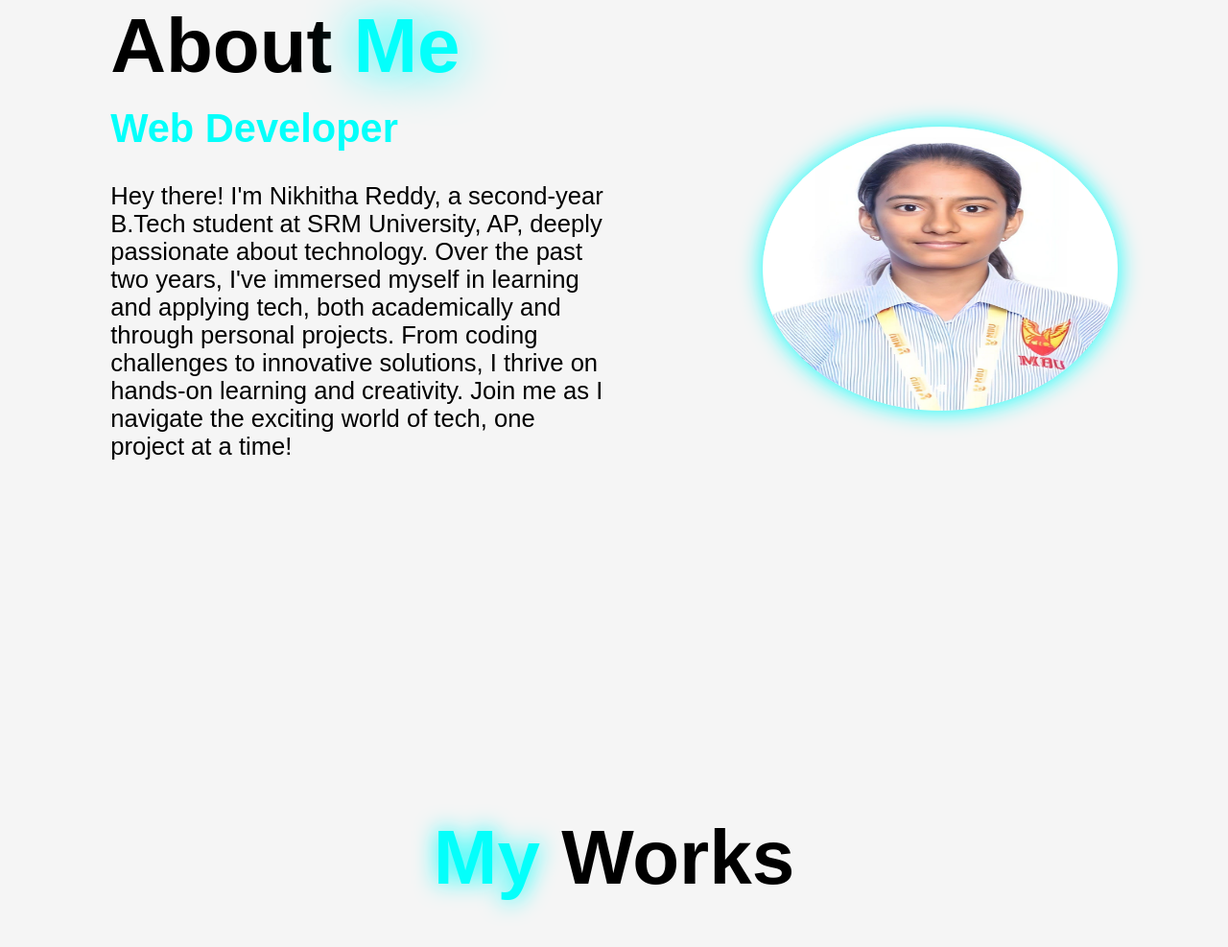
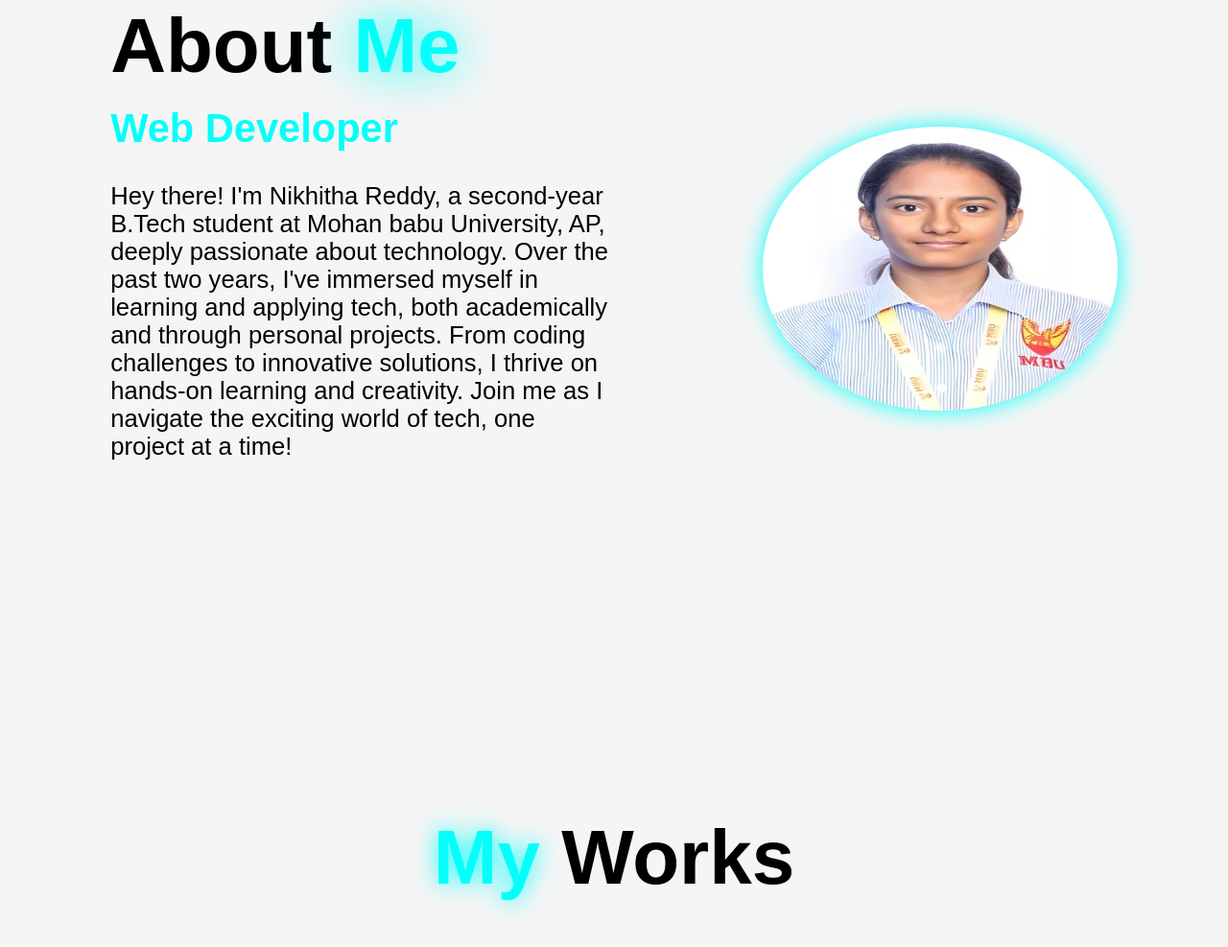
Before and after one commit to nikhitha114/student-portpholio, a plain HTML site: page index.html in a window 1280 px wide. Shown: the part 1208-2195 px from the top of the page at 96% size. Drawn offline with nearby package versions, Linux system fonts and the light colour scheme.

Commit message:
Update index.html

```diff
--- a/index.html
+++ b/index.html
@@ -47,7 +47,7 @@
                 <span></span>
             </h3>
             <p>
-                Hey there! I'm Nikhitha Reddy, a second-year B.Tech student at SRM University, AP, deeply passionate about technology. Over the past two years, I've immersed myself in learning and applying tech, both academically and through personal projects. From coding challenges to innovative solutions, I thrive on hands-on learning and creativity. Join me as I navigate the exciting world of tech, one project at a time!
+                Hey there! I'm Nikhitha Reddy, a second-year B.Tech student at Mohan babu University, AP, deeply passionate about technology. Over the past two years, I've immersed myself in learning and applying tech, both academically and through personal projects. From coding challenges to innovative solutions, I thrive on hands-on learning and creativity. Join me as I navigate the exciting world of tech, one project at a time!
             </p>
         </div>
         <div>
```
